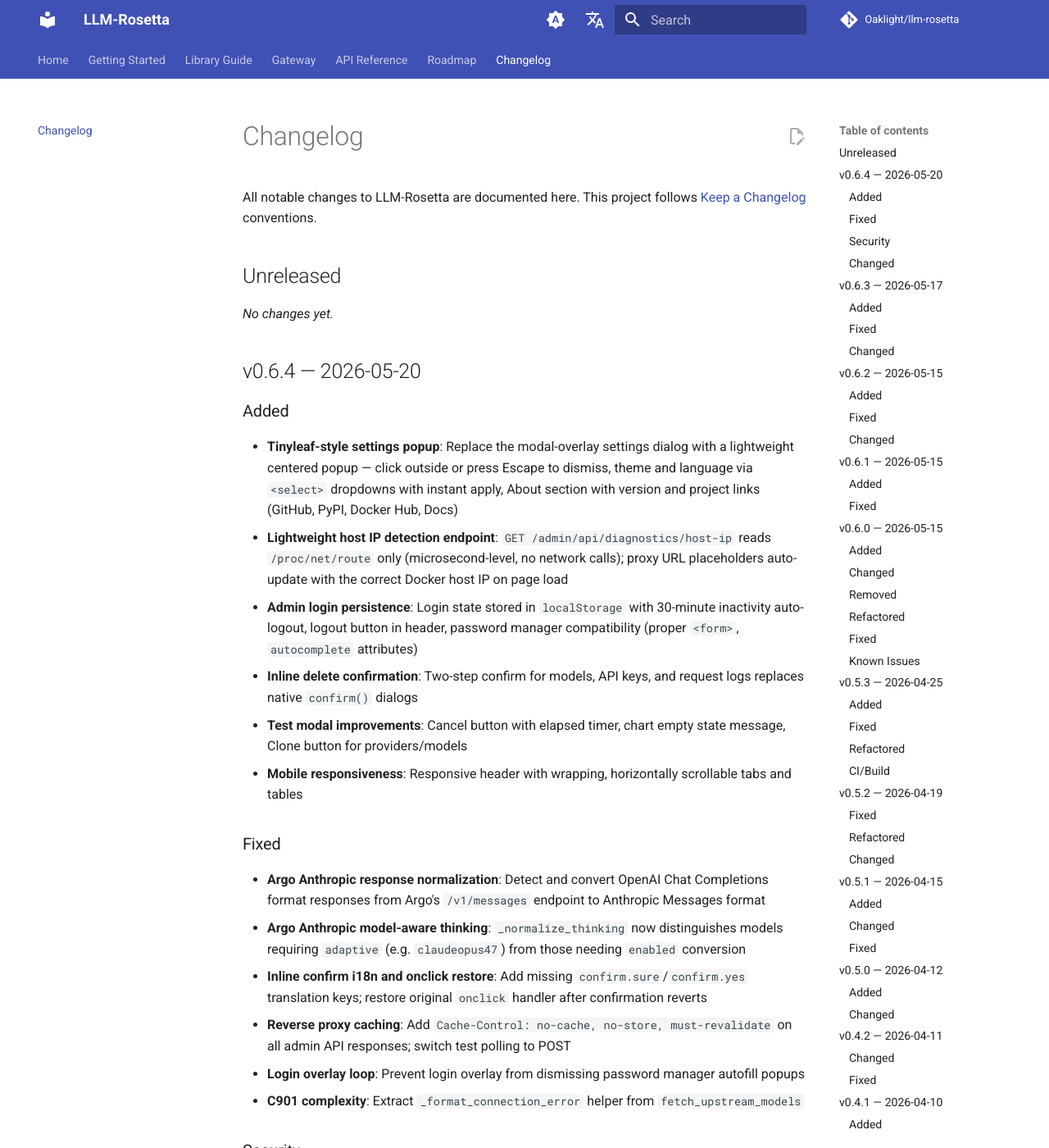
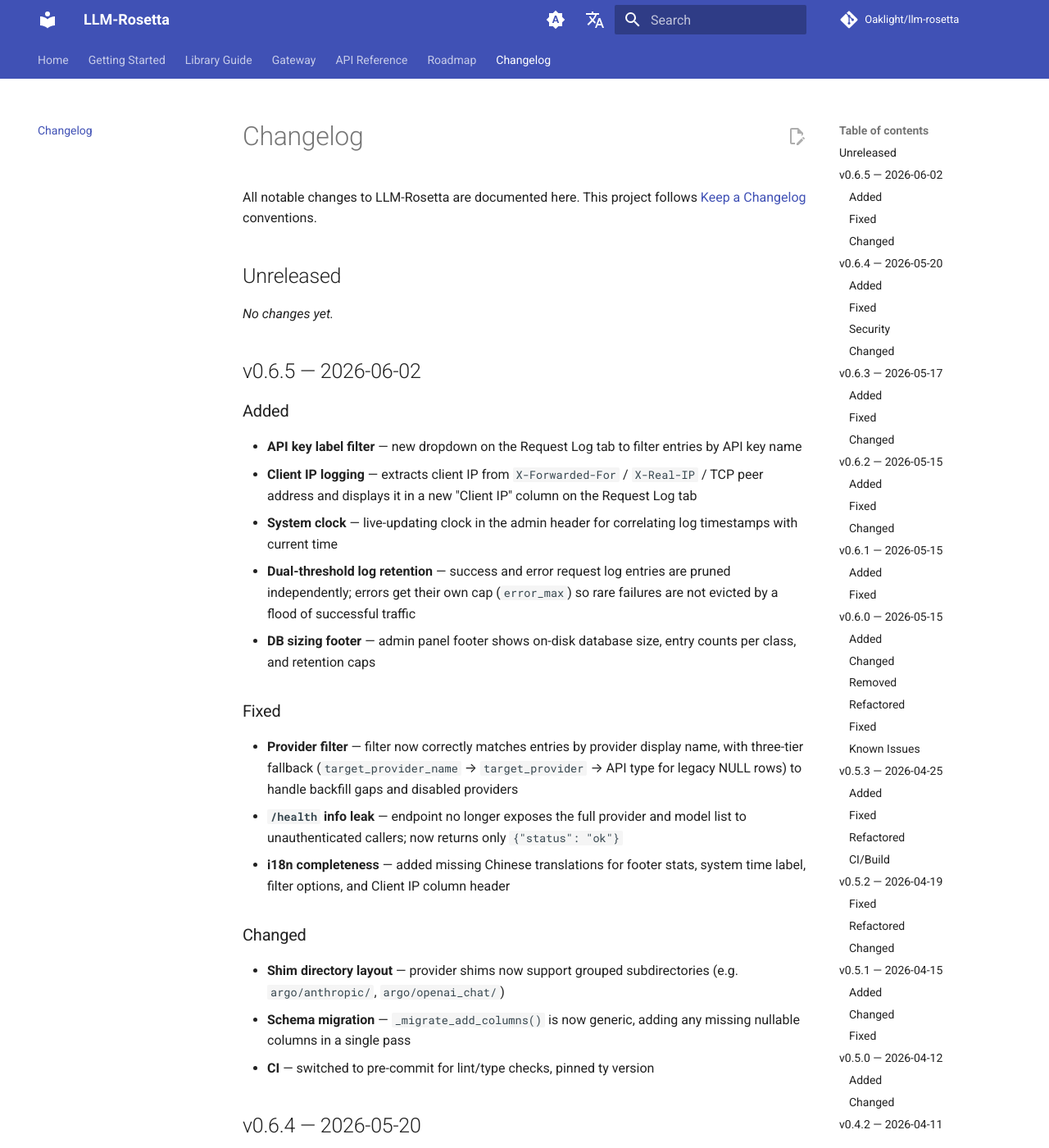
Before and after one commit to Oaklight/llm-rosetta, an MkDocs documentation site: the page built from docs/changelog.md, in a window 1280 px wide and 1400 px high. Shown: the whole window at 82% size. Built offline with MkDocs 1.6.1 and Material for MkDocs 9.7.7, drawn with Linux system fonts in a browser that asks for light colours; comment, search, counter and statistics services are not loaded.

Commit message:
docs: add v0.6.5 changelog

```diff
--- a/docs/changelog.md
+++ b/docs/changelog.md
@@ -9,6 +9,28 @@
 ## Unreleased
 
 *No changes yet.*
+
+## v0.6.5 — 2026-06-02
+
+### Added
+
+- **API key label filter** — new dropdown on the Request Log tab to filter entries by API key name
+- **Client IP logging** — extracts client IP from `X-Forwarded-For` / `X-Real-IP` / TCP peer address and displays it in a new "Client IP" column on the Request Log tab
+- **System clock** — live-updating clock in the admin header for correlating log timestamps with current time
+- **Dual-threshold log retention** — success and error request log entries are pruned independently; errors get their own cap (`error_max`) so rare failures are not evicted by a flood of successful traffic
+- **DB sizing footer** — admin panel footer shows on-disk database size, entry counts per class, and retention caps
+
+### Fixed
+
+- **Provider filter** — filter now correctly matches entries by provider display name, with three-tier fallback (`target_provider_name` → `target_provider` → API type for legacy NULL rows) to handle backfill gaps and disabled providers
+- **`/health` info leak** — endpoint no longer exposes the full provider and model list to unauthenticated callers; now returns only `{"status": "ok"}`
+- **i18n completeness** — added missing Chinese translations for footer stats, system time label, filter options, and Client IP column header
+
+### Changed
+
+- **Shim directory layout** — provider shims now support grouped subdirectories (e.g. `argo/anthropic/`, `argo/openai_chat/`)
+- **Schema migration** — `_migrate_add_columns()` is now generic, adding any missing nullable columns in a single pass
+- **CI** — switched to pre-commit for lint/type checks, pinned ty version
 
 ## v0.6.4 — 2026-05-20
 
```
